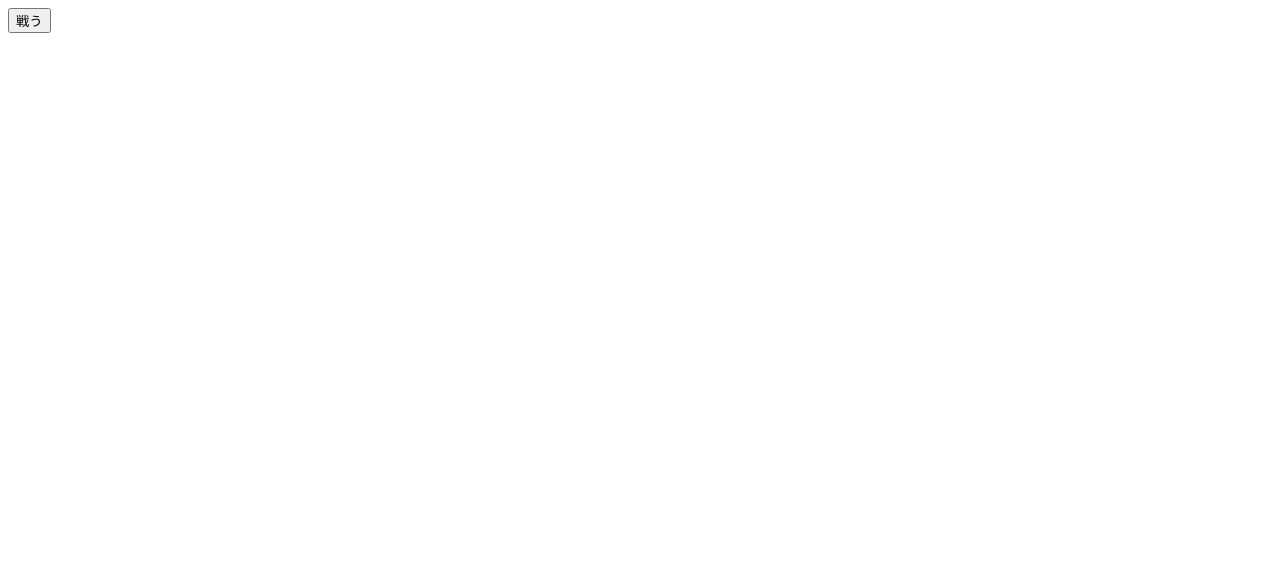
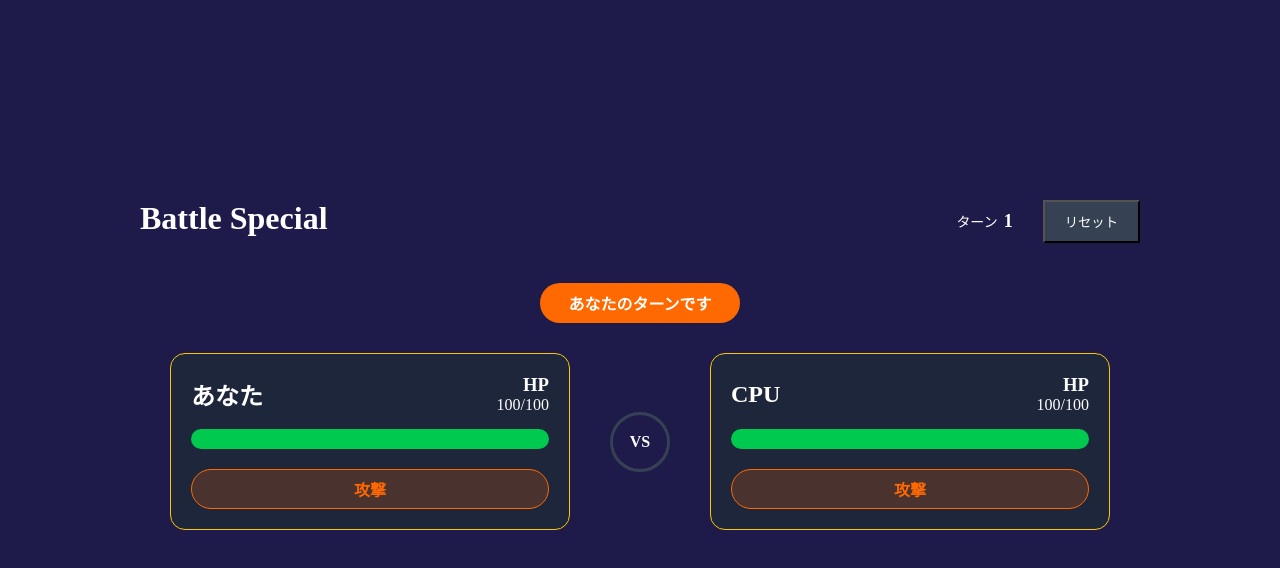
Before and after one commit to ShunKUN1182/battleGame, a plain HTML site: page pokemonBattle/index.html in a window 1280 px wide. Drawn offline with Linux system fonts and the light colour scheme.

Commit message:
バトルボックスが完成

```diff
--- /dev/null
+++ b/pokemonBattle/css/style.css
@@ -0,0 +1,133 @@
+* {
+    margin: 0;
+    padding: 0;
+    box-sizing: border-box;
+}
+
+:root {
+    --bgColor: #1e1b4b;
+    --fontColor: #ffffff;
+    --boxColor: #fdc700;
+    --atkColor: #ff6900;
+    --resetColor: #364153;
+    --hpColor: #00c950;
+}
+
+body {
+    background-color: var(--bgColor);
+    color: var(--fontColor);
+    /* font-weight: bold; */
+}
+
+header {
+    width: 1000px;
+    margin: 200px auto 40px;
+    display: flex;
+    justify-content: space-between;
+    div {
+        display: flex;
+        align-items: center;
+        gap: 30px;
+        p {
+            font-size: 14px;
+            span {
+                font-size: 18px;
+                font-weight: bold;
+                margin-left: 6px;
+            }
+        }
+        button {
+            display: block;
+            background-color: var(--resetColor);
+            color: var(--fontColor);
+            padding: 10px 20px;
+        }
+    }
+}
+
+main {
+    width: 1000px;
+    margin: 0 auto;
+    display: flex;
+    flex-direction: column;
+    align-items: center;
+    justify-content: center;
+    .turnCheck {
+        width: 200px;
+        height: 40px;
+        border-radius: 20px;
+        background-color: var(--atkColor);
+        h2 {
+            font-size: 16px;
+            height: 100%;
+            width: 100%;
+            display: flex;
+            justify-content: center;
+            align-items: center;
+        }
+    }
+    .battle_status {
+        margin-top: 30px;
+        display: flex;
+        align-items: center;
+        gap: 40px;
+        .player_box {
+            width: 400px;
+            padding: 20px;
+            display: flex;
+            flex-direction: column;
+            border: 1px var(--boxColor) solid;
+            border-radius: 15px;
+            background-color: rgba(29, 38, 58, 1);
+            .name_box {
+                display: flex;
+                justify-content: space-between;
+                align-items: center;
+                .hp_box {
+                    display: flex;
+                    flex-direction: column;
+                    align-items: flex-end;
+                }
+            }
+            .hp_bar {
+                width: 100%;
+                height: 20px;
+                border-radius: 30px;
+                background-color: var(--hpColor);
+                margin-top: 15px;
+            }
+            #atk_btn {
+                margin-top: 20px;
+                height: 40px;
+                border-radius: 20px;
+                background-color: rgba(255, 105, 0, 0.2);
+                color: var(--atkColor);
+                border: solid 1px var(--atkColor);
+                font-size: 16px;
+                font-weight: bold;
+                display: flex;
+                justify-content: center;
+                align-items: center;
+                transition: 0.2s;
+                &:hover {
+                    background-color: rgba(255, 105, 0, 0.45);
+                }
+            }
+        }
+        .vs_box {
+            width: 60px;
+            height: 60px;
+            border-radius: 100%;
+            background-color: var(--bgColor);
+            border: 3px solid var(--resetColor);
+            p {
+                height: 100%;
+                font-weight: bold;
+                font-size: 16px;
+                display: flex;
+                justify-content: center;
+                align-items: center;
+            }
+        }
+    }
+}
--- a/pokemonBattle/index.html
+++ b/pokemonBattle/index.html
@@ -3,10 +3,51 @@
     <head>
         <meta charset="UTF-8" />
         <meta name="viewport" content="width=device-width, initial-scale=1.0" />
-        <title>ポケモンバトルだぞ</title>
+        <title>バトルだぞ</title>
+        <link rel="stylesheet" href="css/style.css" />
         <script defer src="js/index.js"></script>
     </head>
     <body>
-        <button id="startBtn">戦う</button>
+        <header>
+            <h1>Battle Special</h1>
+            <div>
+                <p>ターン<span>1</span></p>
+                <button>リセット</button>
+            </div>
+        </header>
+        <main>
+            <div class="turnCheck">
+                <h2><span>あなた</span>のターンです</h2>
+            </div>
+            <div class="battle_status">
+                <div class="player_box my_box">
+                    <div class="name_box">
+                        <h2>あなた</h2>
+                        <div class="hp_box">
+                            <h3>HP</h3>
+                            <p><span>100</span>/100</p>
+                        </div>
+                    </div>
+                    <div class="hp_bar"></div>
+                    <button id="atk_btn">攻撃</button>
+                </div>
+
+                <div class="vs_box">
+                    <p>VS</p>
+                </div>
+
+                <div class="player_box cpu_box">
+                    <div class="name_box">
+                        <h2>CPU</h2>
+                        <div class="hp_box">
+                            <h3>HP</h3>
+                            <p><span>100</span>/100</p>
+                        </div>
+                    </div>
+                    <div class="hp_bar"></div>
+                    <button id="atk_btn">攻撃</button>
+                </div>
+            </div>
+        </main>
     </body>
 </html>
--- a/pokemonBattle/js/index.js
+++ b/pokemonBattle/js/index.js
@@ -42,10 +42,15 @@ startBtn.addEventListener("click", () => {
     const cpuPickPokemon = cpuPokemons[0];
     if (myPickPokemon.Speed >= cpuPickPokemon.Speed) {
         console.log("私の攻撃");
-        cpuPickPokemon.HP = cpuPickPokemon.HP - (myPickPokemon.ATK - cpuPickPokemon.DEF);
-        console.log("残りHP:", cpuPickPokemon.HP);
+        cpuPickPokemon.HP = HPCheck(myPickPokemon, cpuPickPokemon);
+        console.log(cpuPickPokemon);
     } else {
         console.log("相手の攻撃");
         myPickPokemon.HP = myPickPokemon.HP - (cpuPickPokemon.ATK - myPickPokemon.DEF);
     }
 });
+
+function HPCheck(ATkside, DFEside) {
+    DFEside.HP = DFEside.HP - (ATkside.ATK - DFEside.DEF);
+    return DFEside.HP;
+}
```
